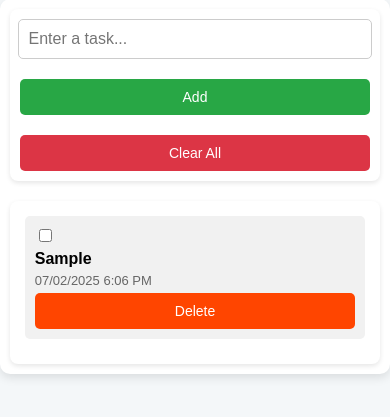
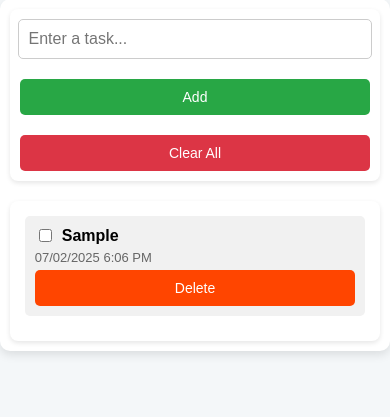
Before and after one commit to Ismaeel-Moussa/Simple-Task-Manager, a plain HTML site: page index.html in a window 390 px wide. Both pictures are taken after typing "Sample" into the empty fields and a click on the input "Add". Shown: the part 129-546 px from the top of the page. Drawn offline with Linux system fonts and the light colour scheme.

Commit message:
Adding responsive feature for mobile

```diff
--- a/main.js
+++ b/main.js
@@ -26,8 +26,10 @@ function createTaskElement(task) {
     taskElement.className = "task";
     taskElement.dataset.id = task.id;
     taskElement.innerHTML = `
+        <div class="info">
         <input type="checkbox" ${task.completed ? 'checked' : ''}>
         <p class="${task.completed ? 'completed' : ''}">${task.title}</p>
+        </div>
         <time>${formatTimestamp(task.id)}</time>
         <button class="delete-btn">Delete</button>
     `;
--- a/style.css
+++ b/style.css
@@ -94,7 +94,7 @@ body {
 
   .task p {
     flex: 0.9;
-    margin: 0;
+    margin:0;
     font-size: 16px;
     font-weight: bold;
     transition: text-decoration 0.3s ease;
@@ -117,6 +117,15 @@ body {
     text-decoration: line-through;
     font-weight: normal !important;
     opacity: 0.5;
+  }
+  .info {
+    display: flex;
+    align-items: center;
+    width:100%;
+    flex: 0.9;
+  }
+  .info input {
+    margin-right: 10px;
   }
 
   @media(max-width: 767px) {
```
